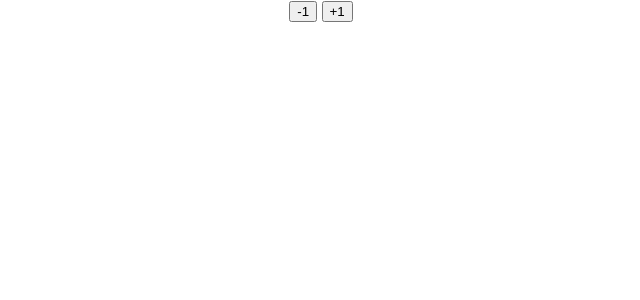
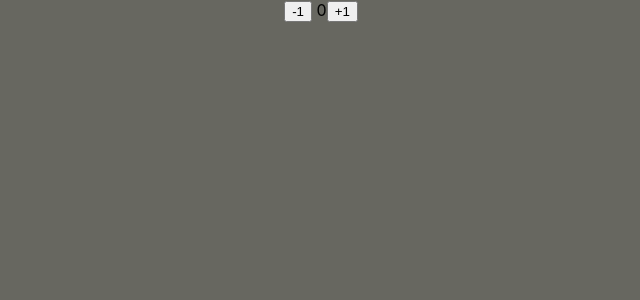
Before and after one commit to LeonZuev/redux-in, a React (Create React App) app: page / in a window 1280 px wide. Shown: the top 300 px of the page, without its empty margins (319-959 px from the left). Built offline with nearby package versions, Linux system fonts and the light colour scheme.

Commit message:
Fix bug, add value

```diff
--- a/src/features/counter/Counter.tsx
+++ b/src/features/counter/Counter.tsx
@@ -4,7 +4,7 @@ import { RootState } from "../../store";
 
 export default function Counter(): JSX.Element {
   const dispatch = useDispatch();
-  const value = useSelector((globalState: RootState) => globalState)
+  const value = useSelector((globalState: RootState) => globalState.counter.value)
   return (
     <div>
       <button
@@ -12,10 +12,10 @@ export default function Counter(): JSX.Element {
         onClick={() => dispatch<Action>({ type: 'counter/minus', payload: 1 })}>
         -1
       </button>{' '}
-
+      {value}
       <button
         type="button"
-        onClick={() => dispatch<Action>({ type: 'counter/minus', payload: 1 })}>
+        onClick={() => dispatch<Action>({ type: 'counter/plus', payload: 1 })}>
         +1
       </button>
     </div>
--- a/src/index.css
+++ b/src/index.css
@@ -1,4 +1,5 @@
 body {
+  background-color: rgb(103, 103, 96);
   margin: 0;
   font-family: -apple-system, BlinkMacSystemFont, 'Segoe UI', 'Roboto', 'Oxygen',
     'Ubuntu', 'Cantarell', 'Fira Sans', 'Droid Sans', 'Helvetica Neue',
```
